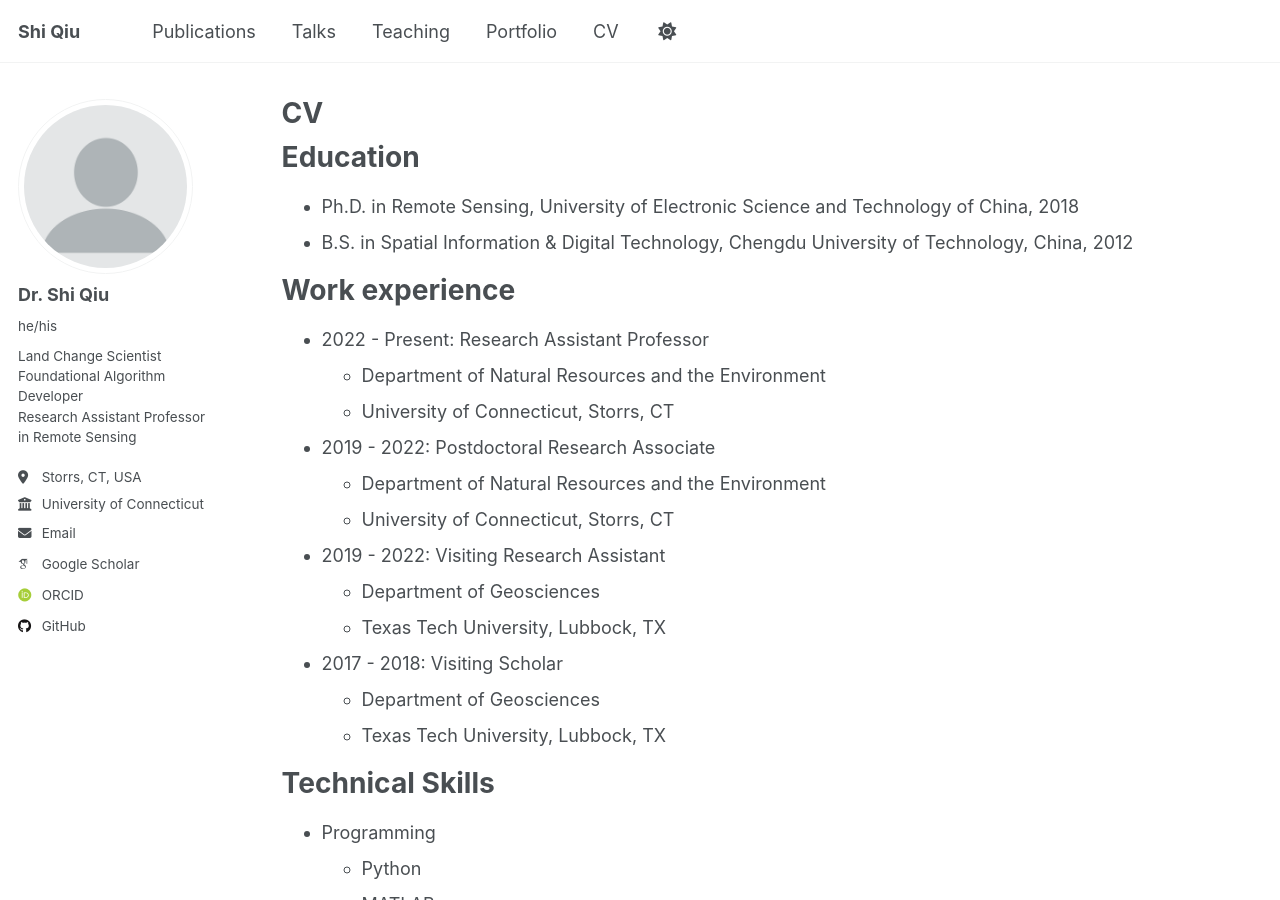
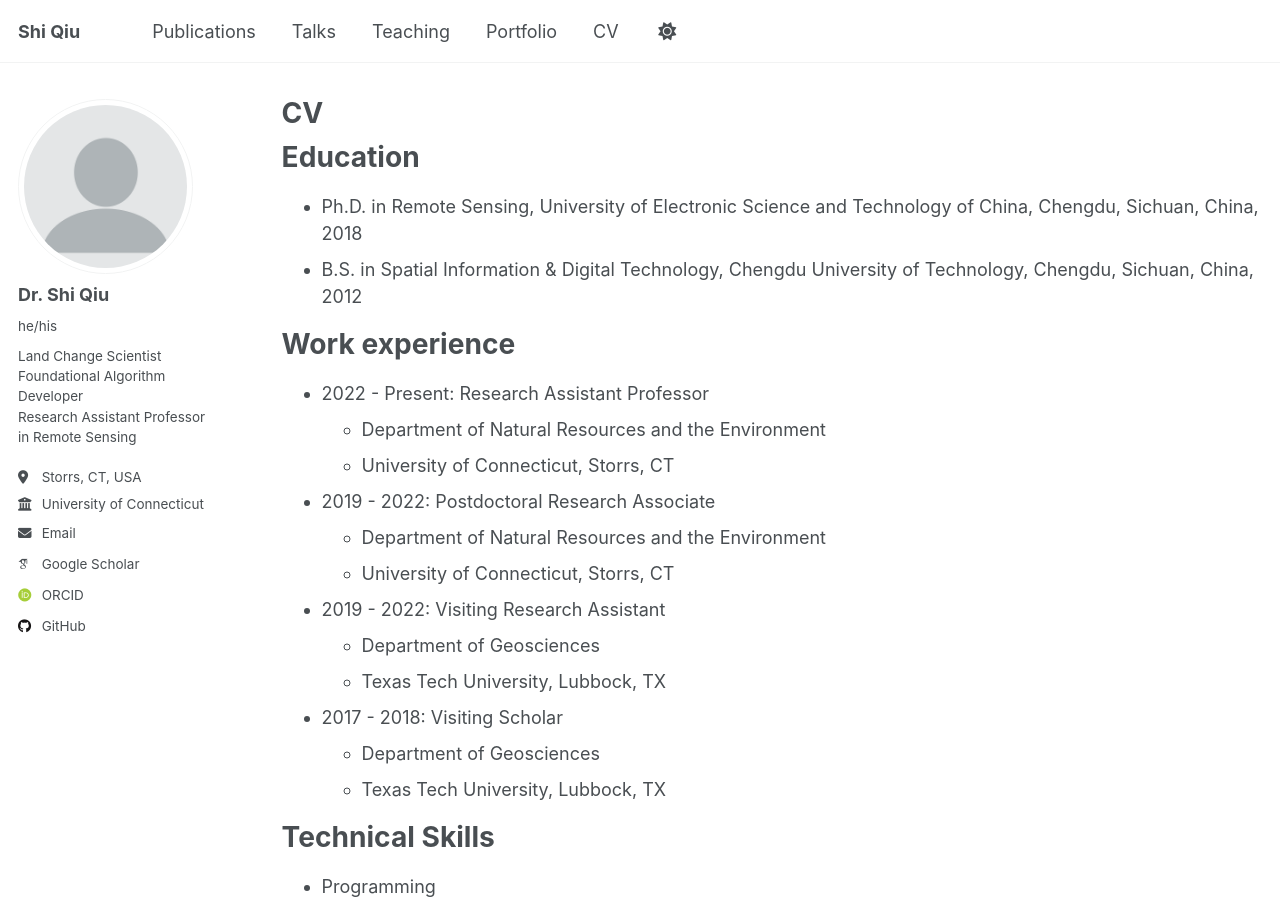
Before and after one commit to shi-eo/shi-eo.github.io, a Jekyll site: the page built from _pages/cv.md, in a window 1280 px wide and 900 px high. Built offline with Jekyll 4.4.1, drawn with Linux system fonts in a browser that asks for light colours; some web fonts are replaced; a script that is not in the unit is left out.

Commit message:
Update cv.md

```diff
--- a/_pages/cv.md
+++ b/_pages/cv.md
@@ -11,8 +11,8 @@ redirect_from:
 
 Education
 ======
-* Ph.D. in Remote Sensing, University of Electronic Science and Technology of China, 2018
-* B.S. in Spatial Information & Digital Technology, Chengdu University of Technology, China, 2012
+* Ph.D. in Remote Sensing, University of Electronic Science and Technology of China, Chengdu, Sichuan, China, 2018
+* B.S. in Spatial Information & Digital Technology, Chengdu University of Technology, Chengdu, Sichuan, China, 2012
 
 Work experience
 ======
```
